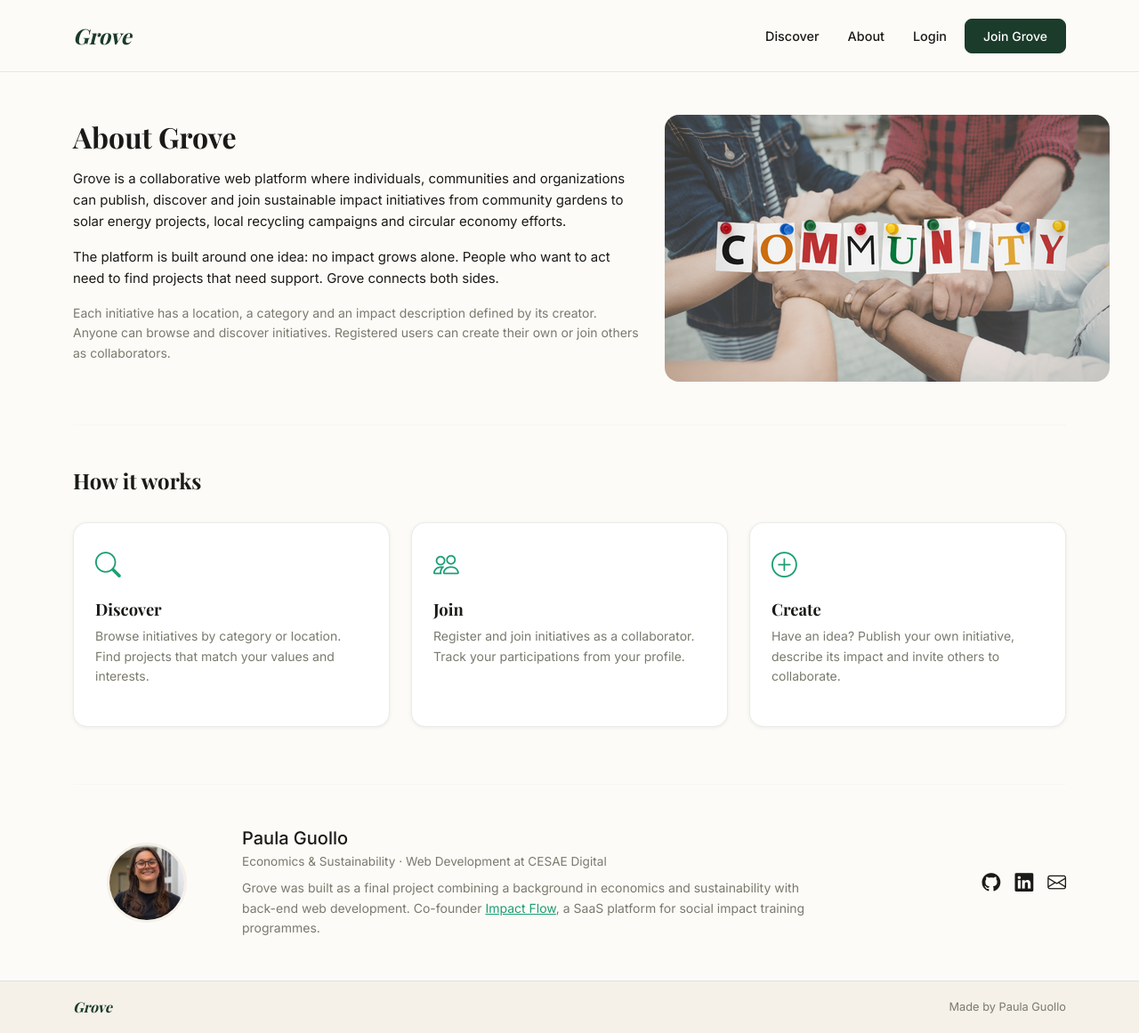
After one commit to paulaguollo/PHP_Project, a PHP site: page /about.php in a window 1280 px wide. The commit adds this page. Shown: the whole page at 89% size. Run offline with PHP 8.4, Linux system fonts and the light colour scheme; some web fonts are replaced.

Commit message:
create about page and details
details like style and images and create page about

```diff
--- /dev/null
+++ b/about.php
@@ -0,0 +1,80 @@
+<?php
+session_start();
+require_once 'includes/header.php';
+?>
+
+<div class="container py-5">
+
+    <!-- About Grove -->
+    <div class="row align-items-center mb-5">
+        <div class="col-md-7">
+            <h2 class="mb-3">About Grove</h2>
+            <p>Grove is a collaborative web platform where individuals, communities and organizations can publish, discover and join sustainable impact initiatives from community gardens to solar energy projects, local recycling campaigns and circular economy efforts.</p>
+            <p>The platform is built around one idea: no impact grows alone. People who want to act need to find projects that need support. Grove connects both sides.</p>
+            <p class="text-muted">Each initiative has a location, a category and an impact description defined by its creator. Anyone can browse and discover initiatives. Registered users can create their own or join others as collaborators.</p>
+        </div>
+        <div class="col-md-5 text-center d-none d-md-block">
+           <img src="/assets/img/community-2.png" alt="Community" class="img-fluid rounded-4" style="max-width: 500px;">
+        </div>
+    </div>
+
+    <hr style="border-color: var(--color-border);">
+
+    <!-- How it works -->
+    <div class="row mt-5 mb-5">
+        <div class="col-12 mb-4">
+            <h4>How it works</h4>
+        </div>
+        <div class="col-md-4 mb-3">
+            <div class="card p-4 h-100">
+                <i class="bi bi-search mb-3" style="font-size: 1.8rem; color: var(--color-primary-mid);"></i>
+                <h5 class="card-title">Discover</h5>
+                <p class="text-muted mb-0">Browse initiatives by category or location. Find projects that match your values and interests.</p>
+            </div>
+        </div>
+        <div class="col-md-4 mb-3">
+            <div class="card p-4 h-100">
+                <i class="bi bi-people mb-3" style="font-size: 1.8rem; color: var(--color-primary-mid);"></i>
+                <h5 class="card-title">Join</h5>
+                <p class="text-muted mb-0">Register and join initiatives as a collaborator. Track your participations from your profile.</p>
+            </div>
+        </div>
+        <div class="col-md-4 mb-3">
+            <div class="card p-4 h-100">
+                <i class="bi bi-plus-circle mb-3" style="font-size: 1.8rem; color: var(--color-primary-mid);"></i>
+                <h5 class="card-title">Create</h5>
+                <p class="text-muted mb-0">Have an idea? Publish your own initiative, describe its impact and invite others to collaborate.</p>
+            </div>
+        </div>
+    </div>
+
+    <hr style="border-color: var(--color-border);">
+
+    <!-- Creator -->
+    <div class="row align-items-center mt-5">
+        <div class="col-md-2 text-center mb-3 mb-md-0">
+            <img src="/assets/img/profile.png" alt="Paula Guollo" class="rounded-circle" style="width: 90px; height: 90px; object-fit: cover; border: 3px solid var(--color-surface-warm);">
+        </div>
+        <div class="col-md-7">
+            <h5 class="mb-1">Paula Guollo</h5>
+            <p class="text-muted mb-2" style="font-size: 0.85rem;">Economics &amp; Sustainability · Web Development at CESAE Digital</p>
+            <p class="text-muted mb-0" style="font-size: 0.875rem;">Grove was built as a final project combining a background in economics and sustainability with back-end web development. Co-founder <a href="https://impactflow.pt" target="_blank" style="color: var(--color-primary-mid);">Impact Flow</a>, a SaaS platform for social impact training programmes.</p>
+        </div>
+        <div class="col-md-3 text-md-end mt-3 mt-md-0">
+            <div class="d-flex justify-content-center justify-content-md-end gap-3">
+                <a href="https://github.com/paulaguollo" target="_blank" class="text-decoration-none" style="color: var(--color-text);">
+                    <i class="bi bi-github" style="font-size: 1.3rem;"></i>
+                </a>
+                <a href="https://www.linkedin.com/in/paula-guollo" target="_blank" class="text-decoration-none" style="color: var(--color-text);">
+                    <i class="bi bi-linkedin" style="font-size: 1.3rem;"></i>
+                </a>
+                <a href="mailto:paulaguollo00@gmail.com" class="text-decoration-none" style="color: var(--color-text);">
+                    <i class="bi bi-envelope" style="font-size: 1.3rem;"></i>
+                </a>
+            </div>
+        </div>
+    </div>
+
+</div>
+
+<?php require_once 'includes/footer.php'; ?>
--- a/includes/header.php
+++ b/includes/header.php
@@ -9,6 +9,7 @@ if (session_status() === PHP_SESSION_NONE) {
     <meta charset="UTF-8">
     <meta name="viewport" content="width=device-width, initial-scale=1.0">
     <title>Grove</title>
+    <link rel="icon" type="image/png" href="/assets/img/landing.png">
     <link href="https://cdn.jsdelivr.net/npm/bootstrap@5.3.0/dist/css/bootstrap.min.css" rel="stylesheet">
     <link rel="stylesheet" href="https://cdn.jsdelivr.net/npm/bootstrap-icons@1.11.0/font/bootstrap-icons.css">
     <link rel="stylesheet" href="/assets/css/style.css">
--- a/index.php
+++ b/index.php
@@ -20,7 +20,7 @@ $initiatives = $result['status'] === 'success' ? $result['data'] : [];
 
     <div class="grove-hero">
         <div>
-            <h1>No impact grows alone.</h1>
+            <h1>Impact grows together.</h1>
             <p>Grove is a platform for people and communities to publish, discover and join sustainable impact initiatives.</p>
             <div class="d-flex gap-2 flex-wrap">
                 <a href="initiatives/index.php" class="btn btn-primary">
@@ -36,7 +36,7 @@ $initiatives = $result['status'] === 'success' ? $result['data'] : [];
             </div>
         </div>
         <div class="d-none d-md-block text-center">
-            <i class="bi bi-diagram-3" style="font-size: 8rem; color: var(--color-primary); opacity: 0.15;"></i>
+           <img src="/assets/img/landing.png" alt="Grove" class="img-fluid" style="max-width: 500px;">
         </div>
     </div>
 
--- a/profile.php
+++ b/profile.php
@@ -20,7 +20,7 @@ $myParticipations = $resultParticipations['status'] === 'success' ? $resultParti
 ?>
 
 <div class="container mt-5">
-    <h2 class="mb-4">Welcome, <?= htmlspecialchars($_SESSION['name']) ?> 🌿</h2>
+    <h2 class="mb-4">Welcome, <?= htmlspecialchars($_SESSION['name']) ?></h2>
 
     <div class="row mb-5">
         <div class="col-md-4">
```
Also changed, not shown: README.md, assets/img/community-2.png (added), assets/img/community.png (added), assets/img/landing-icon.png (added), assets/img/landing.png (added), assets/img/profile.png (added).
